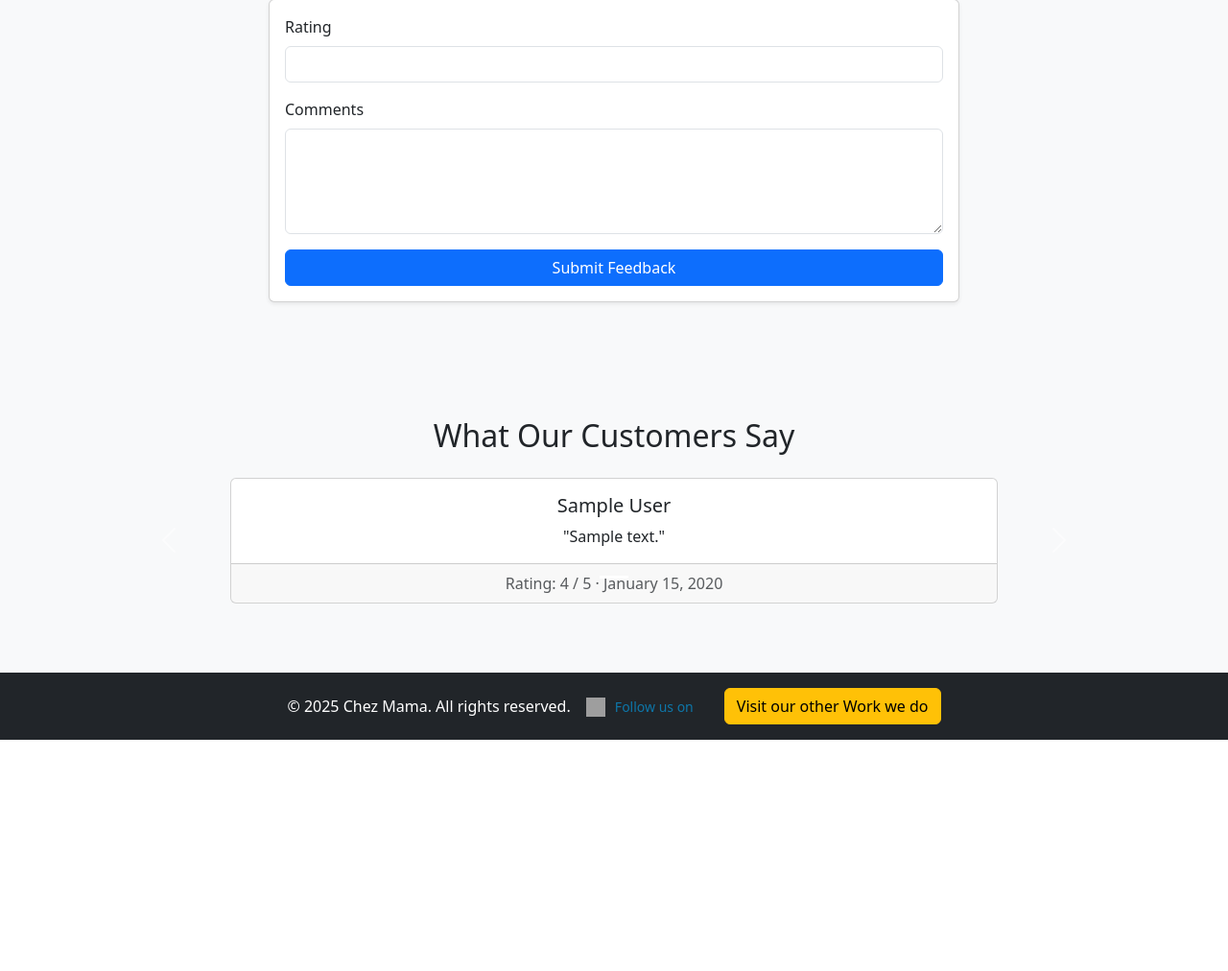
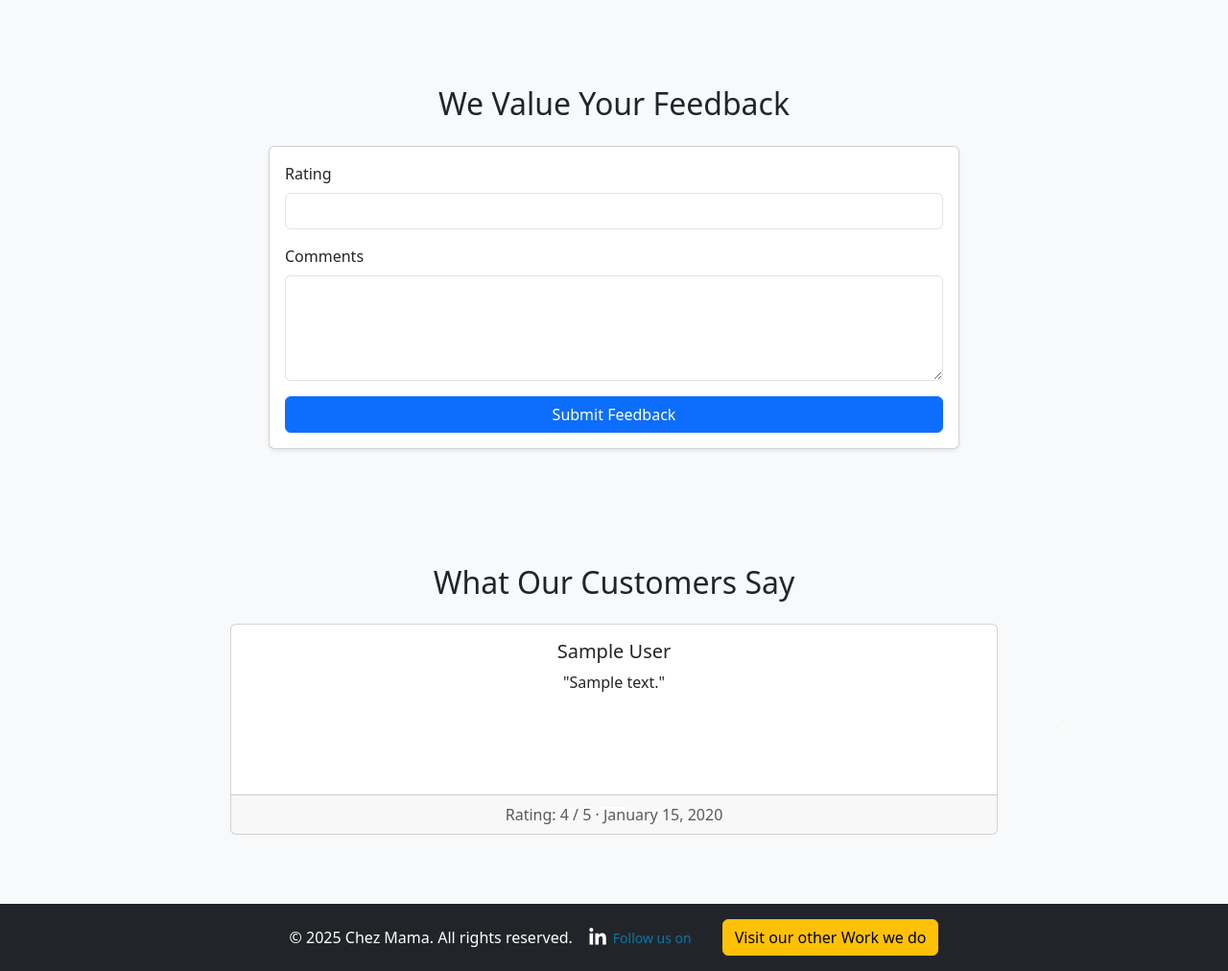
Before and after one commit to Vinsengi/restaurant-booking-app, a Django app: page / in a window 1280 px wide. Shown: the part 1072-2084 px from the top of the page at 96% size. Before the commit the page ends 1843 px from the top, so only its background shows below. Run offline with Django 5.2, Linux system fonts and the light colour scheme; tables that the repository leaves empty hold one stand-in row (values such as "Sample post"); grey boxes are pictures that could not be loaded.

Commit message:
Optimize performance of the home page -preload, etc

```diff
--- a/templates/base.html
+++ b/templates/base.html
@@ -6,16 +6,21 @@
     <meta name="viewport" content="width=device-width, initial-scale=1">
     <title>Chez Mama | {% block title %}Home{% endblock %}</title>
 
-    <!-- Bootstrap 5 CSS (single, consistent version) -->
-    <link href="https://cdn.jsdelivr.net/npm/bootstrap@5.3.3/dist/css/bootstrap.min.css" rel="stylesheet">
 
-    <!-- Optional custom CSS -->
+    <link rel="preconnect" href="https://cdn.jsdelivr.net" crossorigin>
+    <link rel="dns-prefetch" href="//cdn.jsdelivr.net">
+
+
+    <link rel="preload" as="style" href="https://cdn.jsdelivr.net/npm/bootstrap@5.3.3/dist/css/bootstrap.min.css">
+    <link rel="stylesheet" href="https://cdn.jsdelivr.net/npm/bootstrap@5.3.3/dist/css/bootstrap.min.css">
+
+
     <link rel="stylesheet" href="{% static 'css/styles.css' %}">
 
     {% block extra_head %}{% endblock %}
 </head>
 <body class="bg-light d-flex flex-column min-vh-100">
-    <!-- Skip link (accessibility) -->
+
     <a class="visually-hidden-focusable" href="#main-content">Skip to main content</a>
 
     <!-- Navbar -->
@@ -75,6 +80,8 @@
     <!-- Page Content -->
     <main id="main-content" class="flex-grow-1 py-4">
         <div class="container">
+            <!-- Reserve space for alerts to reduce CLS -->
+            <div id="page-alerts" style="min-height:52px;">
                 {% if messages %}
                     {% for message in messages %}
                         <div class="alert alert-{{ message.tags }} alert-dismissible fade show" role="alert">
@@ -83,6 +90,7 @@
                         </div>
                     {% endfor %}
                 {% endif %}
+            </div>
 
             {% block content %}{% endblock %}
         </div>
@@ -91,12 +99,15 @@
     <footer class="bg-dark text-white text-center py-3 mt-auto">
         <div class="container d-flex justify-content-center align-items-center gap-3">
             <span>&copy; {{ year|default:"2025" }} Chez Mama. All rights reserved.</span>
-            <a href="https://www.linkedin.com/in/vital-nsengiyumva/" target="_blank"
-               class="text-white text-decoration-none" rel="noopener noreferrer">
-                <img src="https://cdn-icons-png.flaticon.com/512/174/174857.png"
-                     width="20" height="20" alt="LinkedIn logo" style="vertical-align:middle; margin-right:6px">
+
+
+            <span aria-label="LinkedIn" class="d-inline-flex align-items-center">
+                <svg xmlns="http://www.w3.org/2000/svg" width="20" height="20" role="img" viewBox="0 0 448 512" style="vertical-align:middle; margin-right:6px">
+                    <path fill="currentColor" d="M100.28 448H7.4V148.9h92.88zM53.79 108.1C24.09 108.1 0 83.77 0 54.06A53.79 53.79 0 01107.58 54c0 29.71-24.09 54.06-53.79 54.06zM447.9 448h-92.68V302.4c0-34.7-.69-79.2-48.24-79.2-48.28 0-55.66 37.7-55.66 76.6V448h-92.78V148.9h89.08v40.8h1.28c12.4-23.5 42.68-48.24 87.88-48.24 94 0 111.31 61.88 111.31 142.3V448z"/>
+                </svg>
                 <span style="font-size:14px; color:#0e76a8">Follow us on</span>
-            </a>
+            </span>
+
             <a href="https://www.equip-magu.org/en/" target="_blank" rel="noopener noreferrer"
                class="btn btn-warning ms-3">
                 Visit our other Work we do
@@ -104,8 +115,8 @@
         </div>
     </footer>
 
-    <!-- Bootstrap JS Bundle (includes Popper) – version matches CSS -->
-    <script src="https://cdn.jsdelivr.net/npm/bootstrap@5.3.3/dist/js/bootstrap.bundle.min.js"></script>
+
+    <script defer src="https://cdn.jsdelivr.net/npm/bootstrap@5.3.3/dist/js/bootstrap.bundle.min.js"></script>
 
     {% block extra_js %}{% endblock %}
 </body>
--- a/templates/bookings/home.html
+++ b/templates/bookings/home.html
@@ -2,6 +2,11 @@
 {% load static %}
 
 {% block title %}Welcome to Chez Mama{% endblock %}
+
+
+{% block extra_head %}
+<link rel="preload" as="image" href="{% static 'bookings/images/restaurant_interior.png' %}">
+{% endblock %}
 
 {% block content %}
 
@@ -14,7 +19,13 @@
 
   <div class="row align-items-center mb-5">
     <div class="col-md-6">
-      <img src="{% static 'bookings/images/restaurant_interior.png' %}" alt="Chez Mama Interior" class="img-fluid rounded shadow">
+      <img
+        src="{% static 'bookings/images/restaurant_interior.png' %}"
+        alt="Chez Mama Interior"
+        class="img-fluid rounded shadow"
+        width="1280" height="853"
+        decoding="async"
+        fetchpriority="high">
     </div>
     <div class="col-md-6">
       <h2 class="fw-semibold">A Taste of Home</h2>
@@ -57,8 +68,8 @@
       <h2 class="text-center mb-4">We Value Your Feedback</h2>
       <div class="card shadow-sm">
         <div class="card-body">
-          <!-- same-page POST: no empty action attribute -->
-          <form method="post">
+          <!-- Ensure non-empty action in rendered HTML -->
+          <form method="post" action="{{ request.path }}">
             {% csrf_token %}
             <div class="mb-3">
               <label for="{{ form.rating.id_for_label }}" class="form-label">{{ form.rating.label }}</label>
@@ -108,7 +119,7 @@
       {% for fb in testimonials %}
       <div class="carousel-item {% if forloop.first %}active{% endif %}">
         <div class="d-flex justify-content-center">
-          <div class="card mx-auto" style="max-width:800px; width:100%;">
+          <div class="card mx-auto" style="max-width:800px; width:100%; min-height:220px;">
             <div class="card-body text-center">
               {% if fb.customer and fb.customer.name %}
                 <h5 class="card-title">{{ fb.customer.name }}</h5>
```
Also changed, not shown: templates/bookings/about.html (+5 -3 lines). Lines whose indentation alone changed are shown as unchanged.
